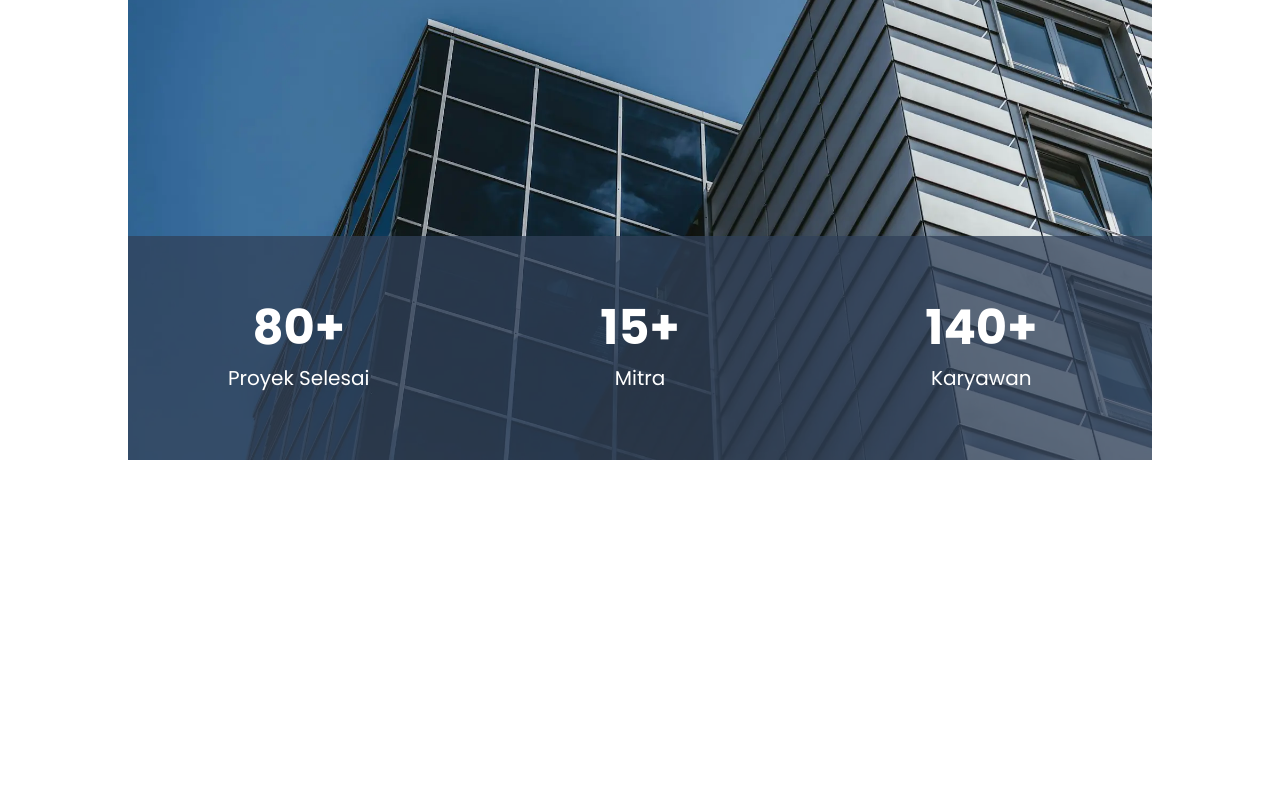
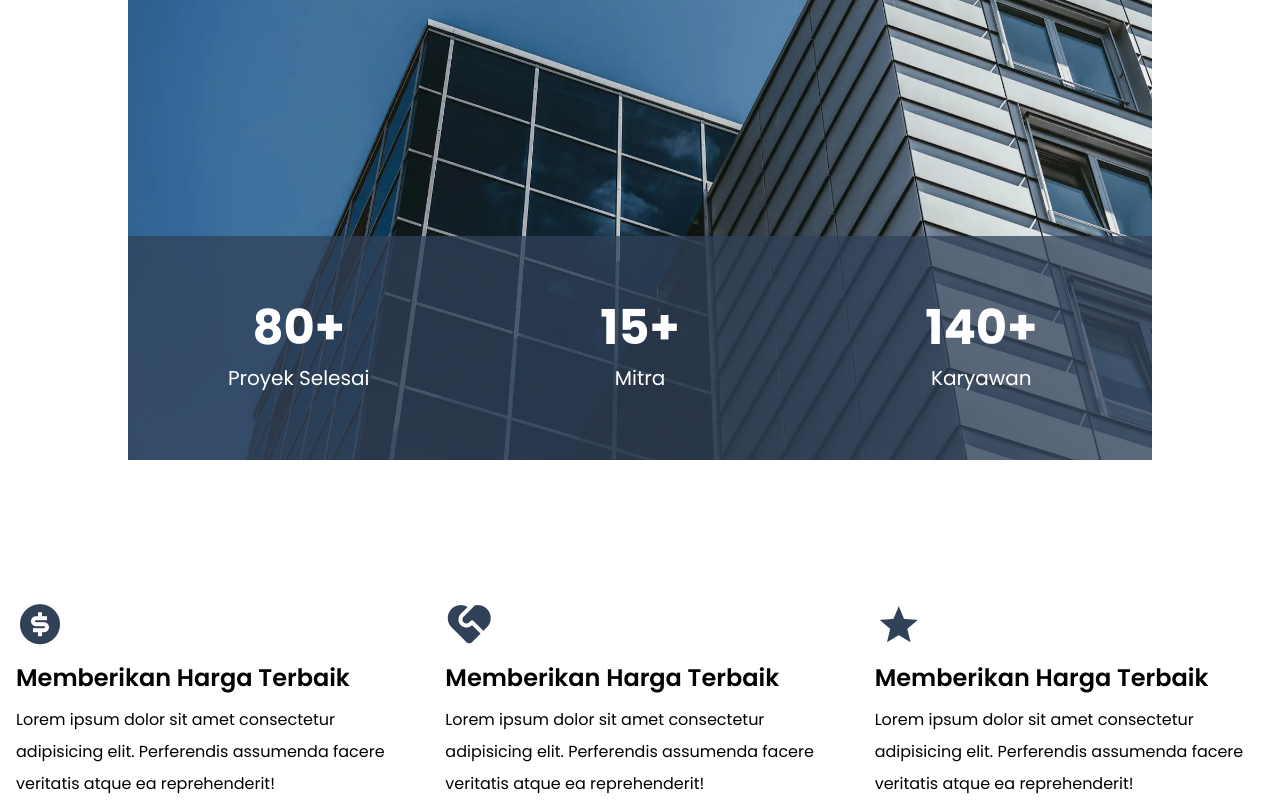
Before and after one commit to rizharafifr/cprofile, a Next.js app: page / in a window 1280 px wide. Shown: the part 617-1417 px from the top of the page. Before the commit the page ends 1077 px from the top, so only its background shows below. Built offline with nearby package versions, Linux system fonts and the light colour scheme.

Commit message:
feat: add service section

```diff
--- a/app/page.tsx
+++ b/app/page.tsx
@@ -1,6 +1,7 @@
 import Image from "next/image";
 import DataImage from "@/public/data";
 import HeroInfo from "@/components/HeroInfo/HeroInfo";
+import ServiceSection from "@/components/ServiceSection/ServiceSection";
 
 export default function Home() {
   return (
@@ -19,6 +20,12 @@ export default function Home() {
         <HeroInfo />
       </div>
       {/* End Hero Image */}
+
+      {/* Layanan */}
+      <div className="grid lg:grid-cols-3 md:grid-cols-2 grid-cols-1 mt-32 gap-10">
+        <ServiceSection />
+      </div>
+      {/* End Layanan */}
     </>
   );
 }
--- /dev/null
+++ b/components/ServiceSection/ServiceSection.constant.tsx
@@ -0,0 +1,22 @@
+const SERVICE_ITEMS = [
+  {
+    iClass: "ri-money-dollar-circle-fill ri-3x text-slate-700",
+    header: "Memberikan Harga Terbaik",
+    bodyContent:
+      "Lorem ipsum dolor sit amet consectetur adipisicing elit. Perferendis assumenda facere veritatis atque ea reprehenderit!",
+  },
+  {
+    iClass: "ri-service-fill ri-3x text-slate-700",
+    header: "Memberikan Harga Terbaik",
+    bodyContent:
+      "Lorem ipsum dolor sit amet consectetur adipisicing elit. Perferendis assumenda facere veritatis atque ea reprehenderit!",
+  },
+  {
+    iClass: "ri-star-s-fill ri-3x text-slate-700",
+    header: "Memberikan Harga Terbaik",
+    bodyContent:
+      "Lorem ipsum dolor sit amet consectetur adipisicing elit. Perferendis assumenda facere veritatis atque ea reprehenderit!",
+  },
+];
+
+export { SERVICE_ITEMS };
--- /dev/null
+++ b/components/ServiceSection/ServiceSection.tsx
@@ -0,0 +1,18 @@
+import React from "react";
+import { SERVICE_ITEMS } from "./ServiceSection.constant";
+
+const ServiceSection = () => {
+  return (
+    <>
+      {SERVICE_ITEMS.map((item, index) => (
+        <div key={index}>
+          <i className={item.iClass}></i>
+          <p className="font-semibold text-2xl/normal mb-2">{item.header}</p>
+          <p className="text-base/loose">{item.bodyContent}</p>
+        </div>
+      ))}
+    </>
+  );
+};
+
+export default ServiceSection;
```
